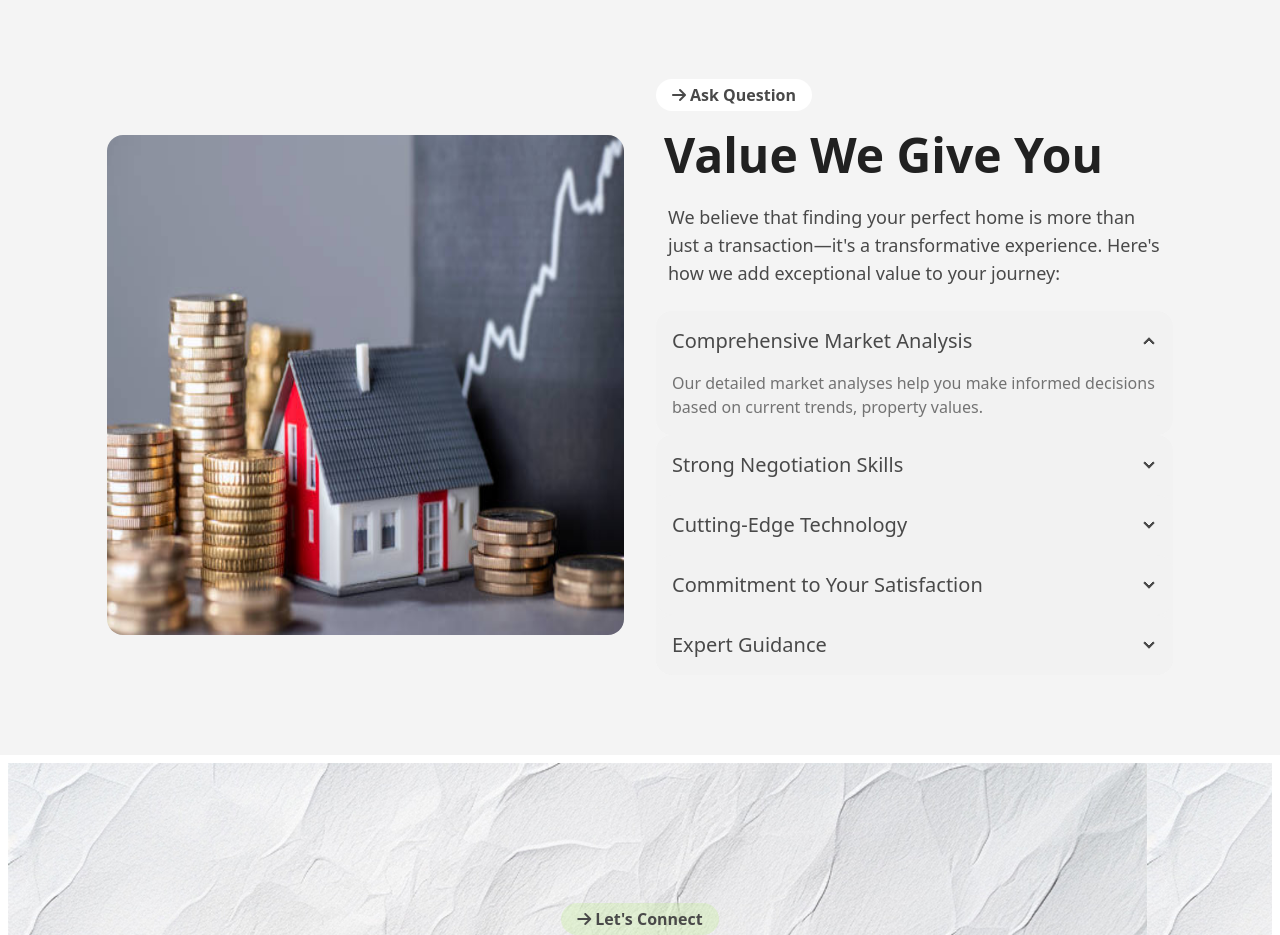
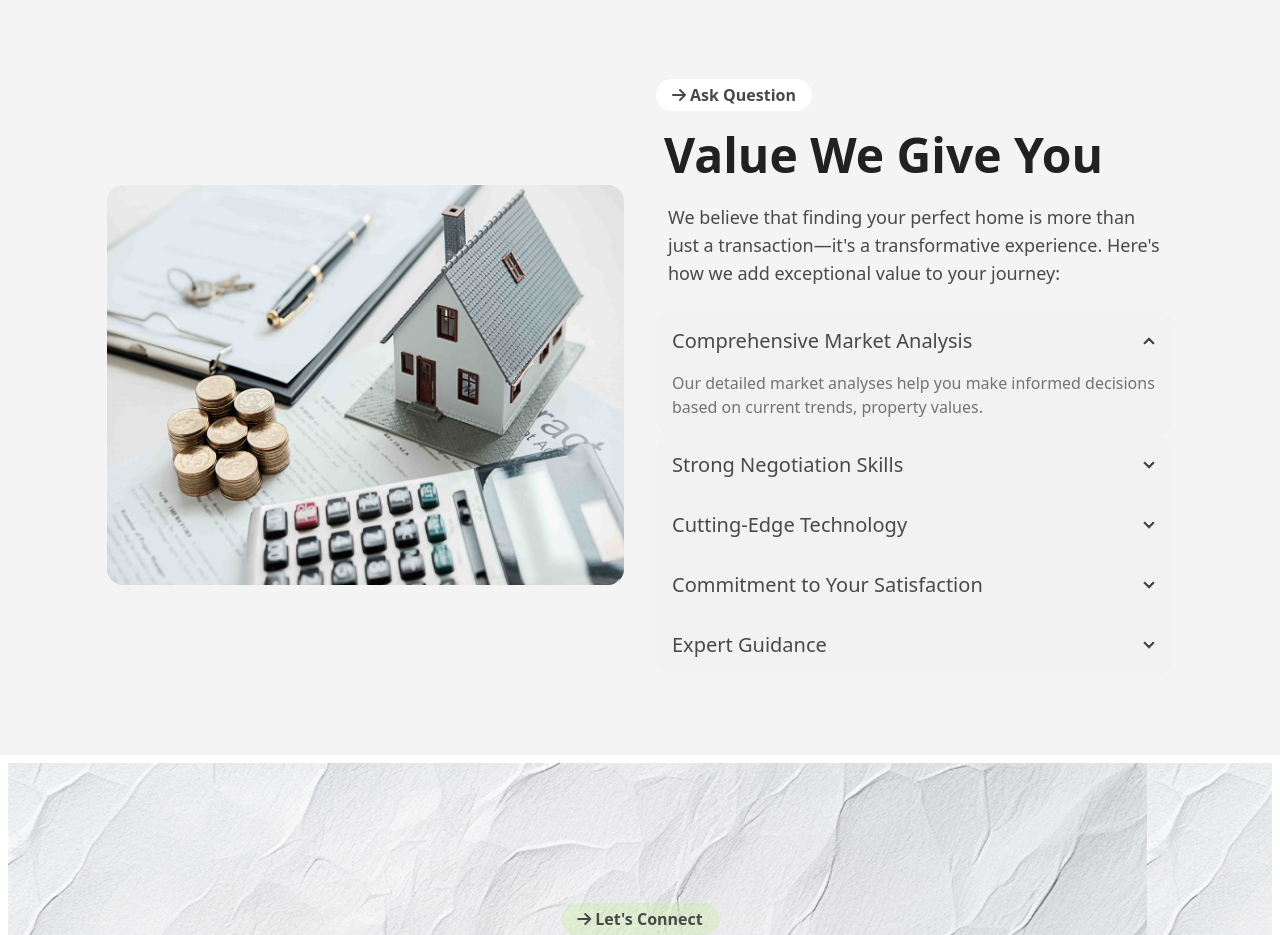
Before and after one commit to farhatuloffical78/Property-website, a plain HTML site: page index.html in a window 1280 px wide. Shown: the part 2960-3895 px from the top of the page. Drawn offline with nearby package versions, Linux system fonts and the light colour scheme.

Commit message:
adjusting issues

```diff
--- a/index.html
+++ b/index.html
@@ -15,7 +15,7 @@
     <link href="https://cdn.jsdelivr.net/npm/daisyui@4.12.10/dist/full.min.css" rel="stylesheet" type="text/css" />
     <script src="https://cdn.tailwindcss.com"></script>
 
-    <!-- customized tailwind -->
+    <!-- cstmz tailwind -->
     <script>
         tailwind.config = {
           theme: {
@@ -55,7 +55,7 @@
 
 </head>
 <body class="manrope">
-  <!-- header -->
+  <!-- header part -->
    <header class="bg-customgradient">
     <!-- nav section -->
    <nav class="w-11/12 lg:w-10/12 mx-auto">
@@ -81,7 +81,7 @@
           </ul>
         </div>
         <div class="navbar-end gap-5">
-          <!-- This div is hidden on mobile devices -->
+          <!-- hidden div for mobile devices -->
           <div class="hidden lg:flex items-center gap-5">
             <div class="bg-white border border-gray-100 shadow-lg w-10 h-10 rounded-full text-center">
               <i class="fa-solid fa-magnifying-glass text-gray-400 mt-2 text-base"></i>
@@ -98,7 +98,7 @@
             </button>
           </div>
 
-          <!-- This div will only be displayed on mobile devices -->
+          <!-- div for displaying mobile devices -->
           <div class="dropdown lg:hidden">
             <div tabindex="0" role="button" class="bg-white w-10 h-10 border-gray-100 shadow-lg rounded-full text-center">
               <i class="fa-solid fa-bars  text-gray-500 mt-2 text-base"></i>
@@ -109,7 +109,8 @@
         </div>
       </div>
    </nav>
-<!-- navber end here -->
+                <!-- navber end here -->
+
 <!-- banner start here -->
  <section>
 <div class=" w-full lg:w-10/12 mx-auto mt-2">
@@ -365,9 +366,9 @@
   <div class="w-full bg-bgcolor">
     <div class="w-10/12 mx-auto">
 
-      <div class="grid grid-cols-1 lg:grid-cols-2 gap-5  lg:gap-8">
+      <div class="grid grid-cols-1 lg:grid-cols-2 gap-5 lg:gap-8">
         <div class="lg:mb-20 flex justify-center items-center">
-      <img class="w-full h-full lg:h-[500px] lg:mt-24 rounded-2xl" src="./assets/value.jpg" alt="">
+      <img class="w-full h-full lg:h-[400px] lg:mt-24 rounded-2xl" src="./assets/values.jpg" alt="">
         </div>
         <div class="lg:mt-20 mb-10 lg:mb-20">
           <div class="mb-5">
```
Also changed, not shown: assets/values.jpg (added), assets/values1.jpg (added).
